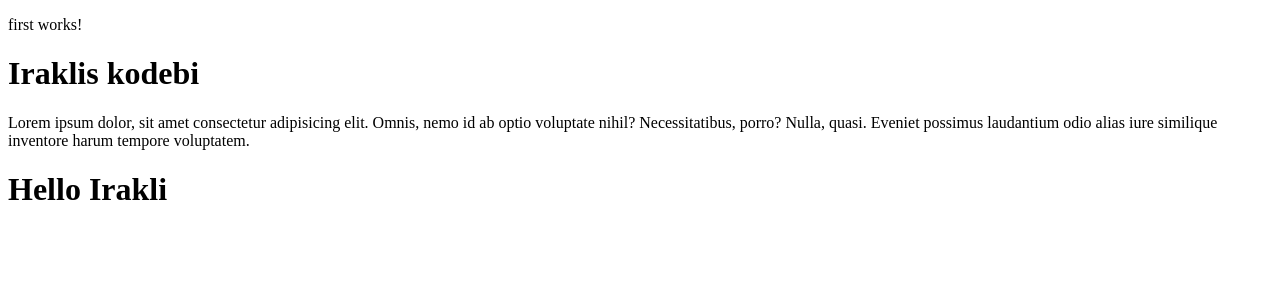
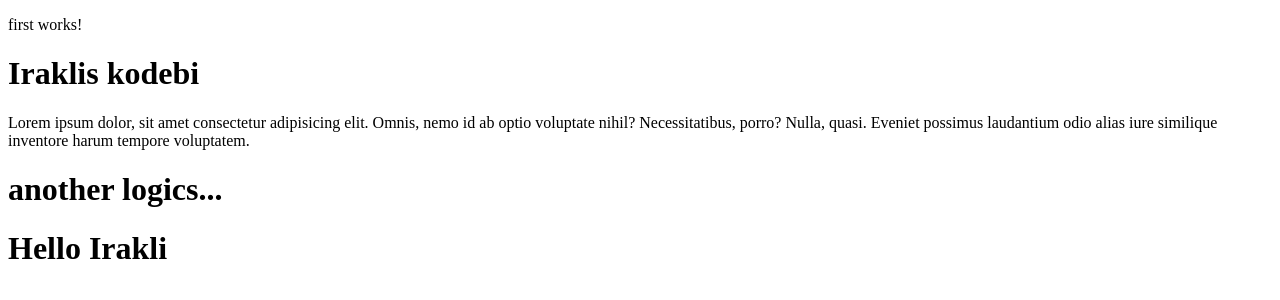
Before and after one commit to Adamashvili/angularwebsite, an Angular app: page / in a window 1280 px wide. Shown: the top 300 px of the page. Built offline with nearby package versions, Linux system fonts and the light colour scheme.

Commit message:
irakliii

```diff
--- a/src/app/first/first.component.html
+++ b/src/app/first/first.component.html
@@ -5,3 +5,6 @@
   optio voluptate nihil? Necessitatibus, porro? Nulla, quasi. Eveniet possimus
   laudantium odio alias iure similique inventore harum tempore voluptatem.
 </p>
+
+
+<h1>another logics...</h1>
```
